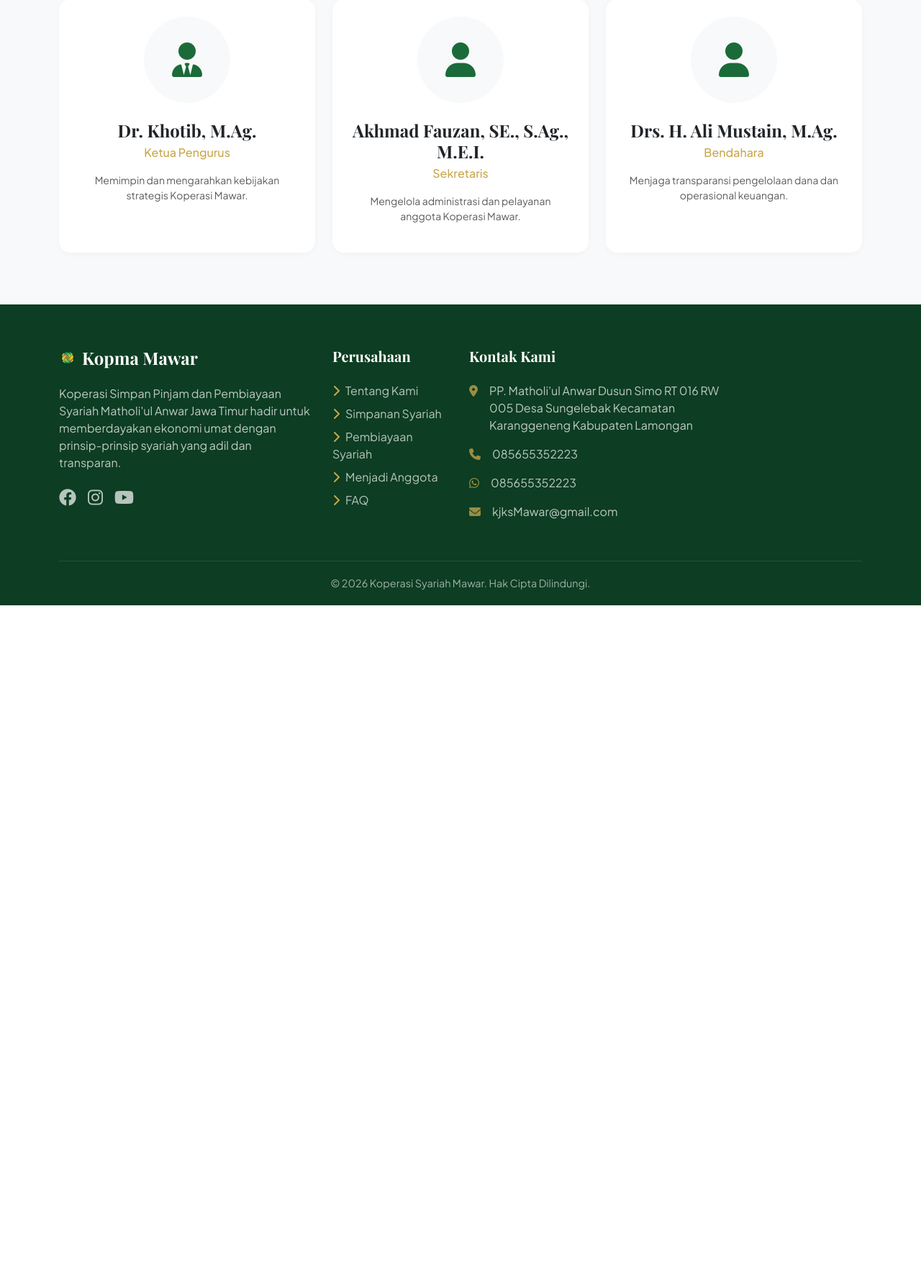
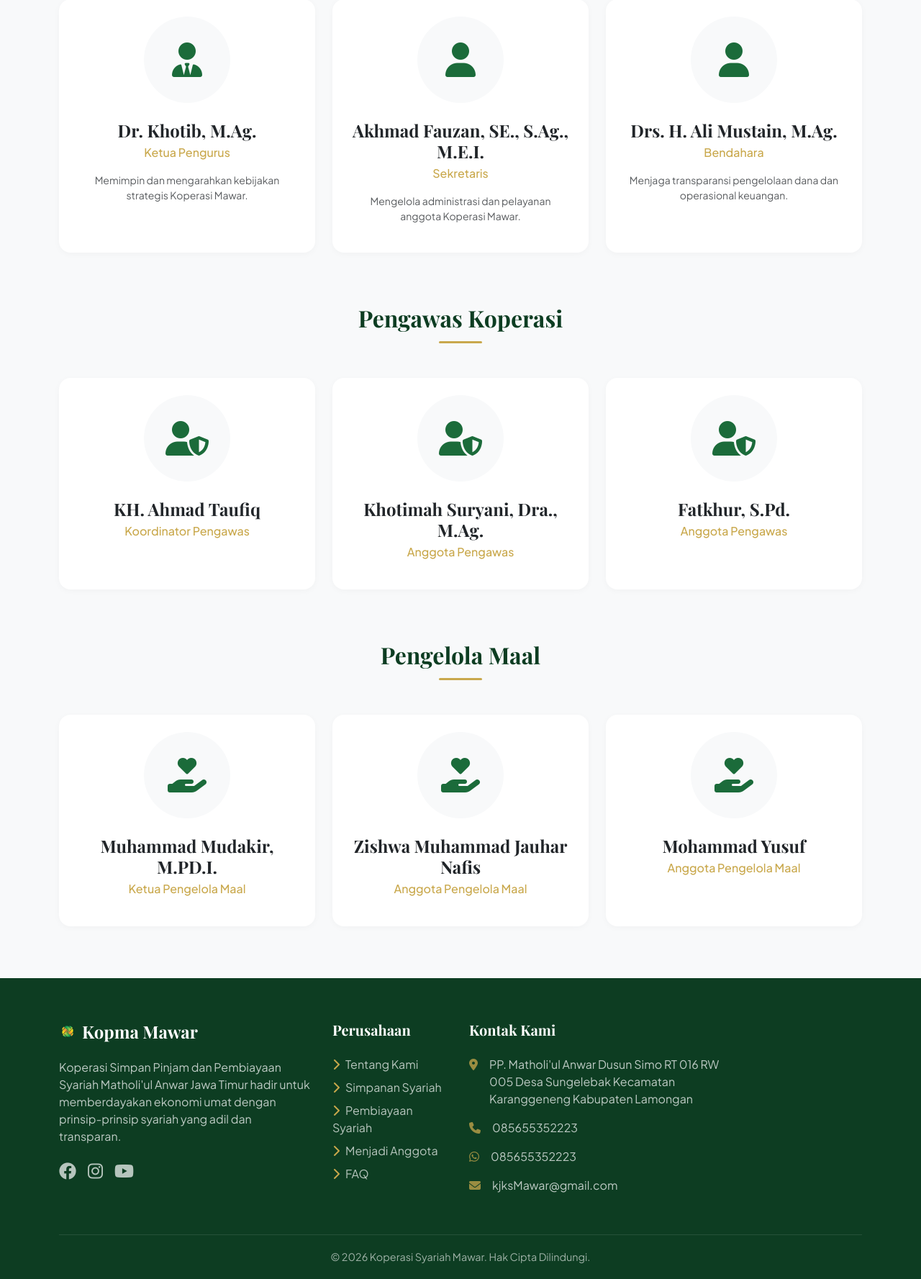
Before and after one commit to danbelajardanbelajar-blip/kopma.ppmawar.or.id, a PHP site: page /public/profile/management in a window 1280 px wide. Shown: the part 407-2184 px from the top of the page at 72% size. Before the commit the page ends 1248 px from the top, so only its background shows below. Run offline with PHP 8.4, Linux system fonts and the light colour scheme.

Commit message:
update: sync profile, management, and dps data with LPJ RAT 2025

```diff
--- a/app/views/public/about.php
+++ b/app/views/public/about.php
@@ -40,7 +40,7 @@
                                 <i class="fa-solid fa-location-dot text-primary fs-3 me-3"></i>
                                 <div>
                                     <h6 class="mb-0 text-muted">Lokasi</h6>
-                                    <h5 class="mb-0 fw-bold">Jakarta Selatan</h5>
+                                    <h5 class="mb-0 fw-bold">Lamongan, Jawa Timur</h5>
                                 </div>
                             </div>
                         </div>
--- a/app/views/public/management.php
+++ b/app/views/public/management.php
@@ -45,6 +45,73 @@
                 </div>
             </div>
         </div>
+        <h2 class="section-title text-center mt-5 pt-4 mb-5">Pengawas Koperasi</h2>
+        <div class="row justify-content-center g-4">
+            <!-- Koordinator Pengawas -->
+            <div class="col-md-4">
+                <div class="card shadow-sm border-0 rounded-4 text-center p-4 h-100 card-hover-lift">
+                    <div class="mx-auto mb-4 bg-light rounded-circle d-flex align-items-center justify-content-center" style="width: 120px; height: 120px;">
+                        <i class="fa-solid fa-user-shield text-primary" style="font-size: 3rem;"></i>
+                    </div>
+                    <h4 class="fw-bold mb-1">KH. Ahmad Taufiq</h4>
+                    <p class="text-secondary fw-medium mb-3">Koordinator Pengawas</p>
+                </div>
+            </div>
+            <!-- Anggota Pengawas -->
+            <div class="col-md-4">
+                <div class="card shadow-sm border-0 rounded-4 text-center p-4 h-100 card-hover-lift">
+                    <div class="mx-auto mb-4 bg-light rounded-circle d-flex align-items-center justify-content-center" style="width: 120px; height: 120px;">
+                        <i class="fa-solid fa-user-shield text-primary" style="font-size: 3rem;"></i>
+                    </div>
+                    <h4 class="fw-bold mb-1">Khotimah Suryani, Dra., M.Ag.</h4>
+                    <p class="text-secondary fw-medium mb-3">Anggota Pengawas</p>
+                </div>
+            </div>
+            <!-- Anggota Pengawas -->
+            <div class="col-md-4">
+                <div class="card shadow-sm border-0 rounded-4 text-center p-4 h-100 card-hover-lift">
+                    <div class="mx-auto mb-4 bg-light rounded-circle d-flex align-items-center justify-content-center" style="width: 120px; height: 120px;">
+                        <i class="fa-solid fa-user-shield text-primary" style="font-size: 3rem;"></i>
+                    </div>
+                    <h4 class="fw-bold mb-1">Fatkhur, S.Pd.</h4>
+                    <p class="text-secondary fw-medium mb-3">Anggota Pengawas</p>
+                </div>
+            </div>
+        </div>
+
+        <h2 class="section-title text-center mt-5 pt-4 mb-5">Pengelola Maal</h2>
+        <div class="row justify-content-center g-4">
+            <!-- Ketua Maal -->
+            <div class="col-md-4">
+                <div class="card shadow-sm border-0 rounded-4 text-center p-4 h-100 card-hover-lift">
+                    <div class="mx-auto mb-4 bg-light rounded-circle d-flex align-items-center justify-content-center" style="width: 120px; height: 120px;">
+                        <i class="fa-solid fa-hand-holding-heart text-primary" style="font-size: 3rem;"></i>
+                    </div>
+                    <h4 class="fw-bold mb-1">Muhammad Mudakir, M.PD.I.</h4>
+                    <p class="text-secondary fw-medium mb-3">Ketua Pengelola Maal</p>
+                </div>
+            </div>
+            <!-- Anggota Maal -->
+            <div class="col-md-4">
+                <div class="card shadow-sm border-0 rounded-4 text-center p-4 h-100 card-hover-lift">
+                    <div class="mx-auto mb-4 bg-light rounded-circle d-flex align-items-center justify-content-center" style="width: 120px; height: 120px;">
+                        <i class="fa-solid fa-hand-holding-heart text-primary" style="font-size: 3rem;"></i>
+                    </div>
+                    <h4 class="fw-bold mb-1">Zishwa Muhammad Jauhar Nafis</h4>
+                    <p class="text-secondary fw-medium mb-3">Anggota Pengelola Maal</p>
+                </div>
+            </div>
+            <!-- Anggota Maal -->
+            <div class="col-md-4">
+                <div class="card shadow-sm border-0 rounded-4 text-center p-4 h-100 card-hover-lift">
+                    <div class="mx-auto mb-4 bg-light rounded-circle d-flex align-items-center justify-content-center" style="width: 120px; height: 120px;">
+                        <i class="fa-solid fa-hand-holding-heart text-primary" style="font-size: 3rem;"></i>
+                    </div>
+                    <h4 class="fw-bold mb-1">Mohammad Yusuf</h4>
+                    <p class="text-secondary fw-medium mb-3">Anggota Pengelola Maal</p>
+                </div>
+            </div>
+        </div>
     </div>
 </section>
 
```
Also changed, not shown: app/views/public/dps.php (+12 -3 lines).
